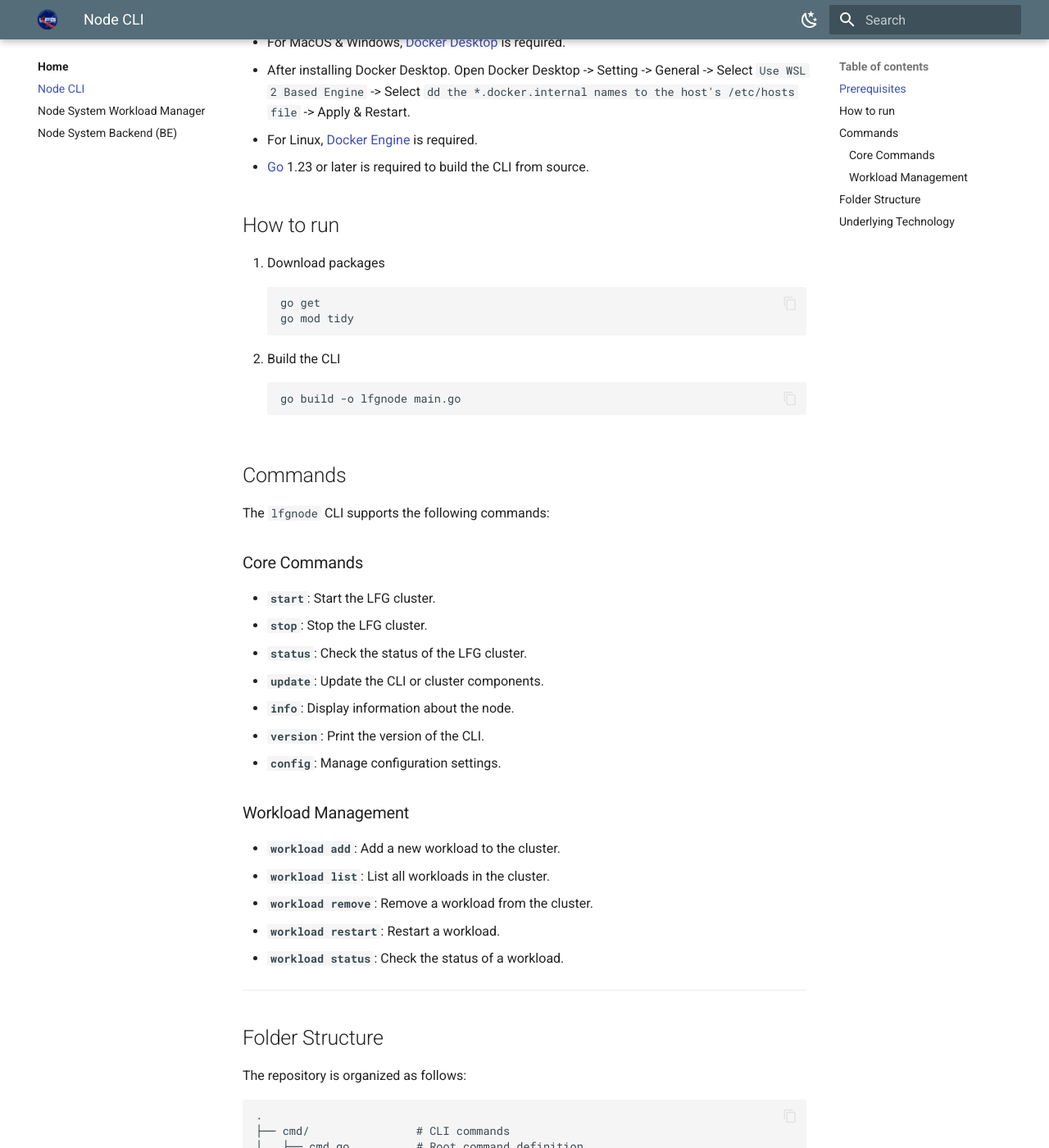
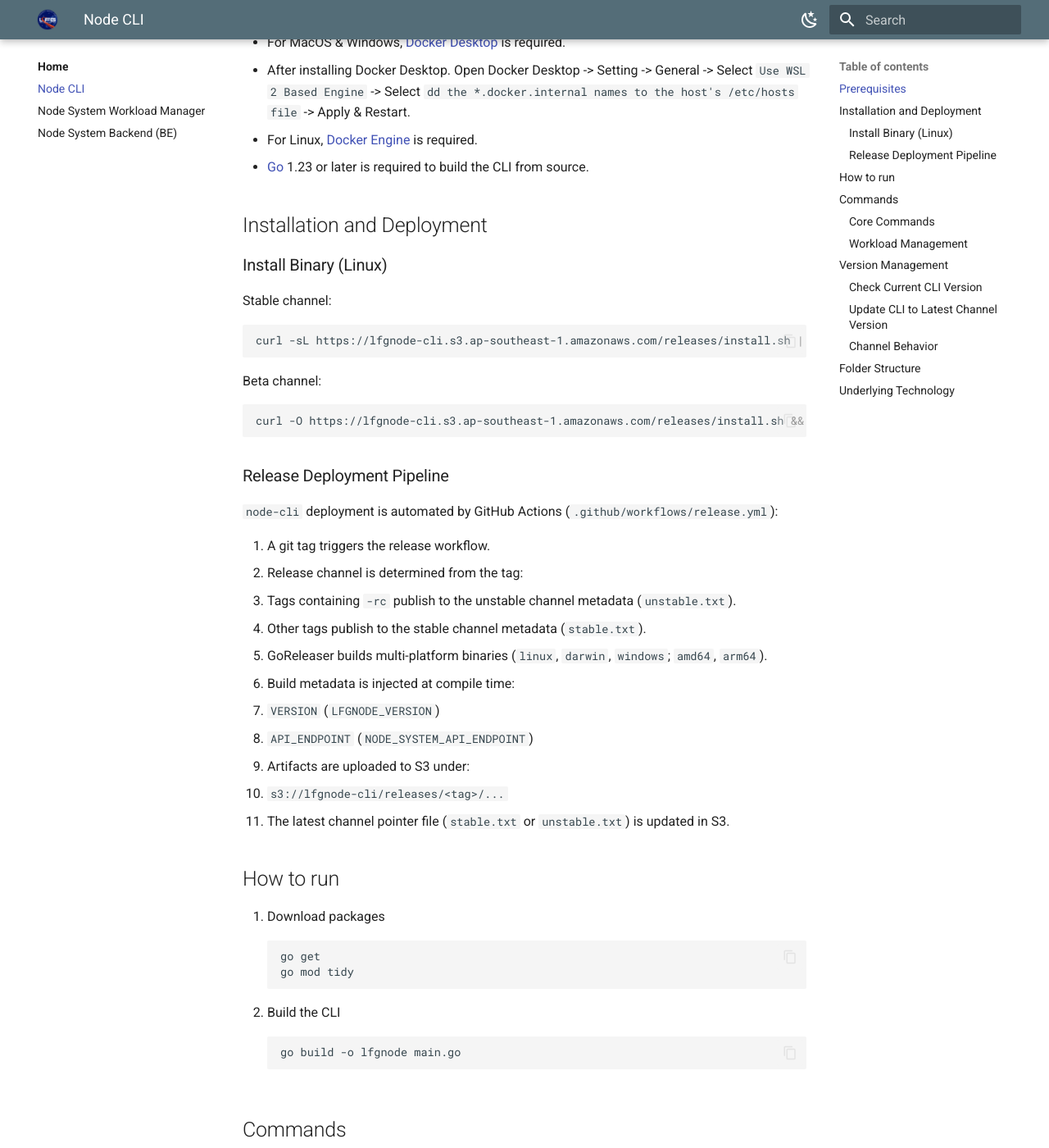
Before and after one commit to LFGInc/node-system-docs, an MkDocs documentation site: the page built from docs/node-cli.md, in a window 1280 px wide and 1400 px high, scrolled down 356 px. Shown: the whole window at 82% size. Built offline with MkDocs 1.6.1 and Material for MkDocs 9.7.7, drawn with Linux system fonts in a browser that asks for light colours; some of the changed text lies outside the part shown.

Commit message:
docs: add CLI deployment and version management guide

````diff
--- a/docs/node-cli.md
+++ b/docs/node-cli.md
@@ -8,6 +8,38 @@
   - After installing Docker Desktop. Open Docker Desktop -> Setting -> General -> Select `Use WSL 2 Based Engine` -> Select `dd the *.docker.internal names to the host's /etc/hosts file` -> Apply & Restart.
 - For Linux, [Docker Engine](https://docs.docker.com/engine/install/) is required.
 - [Go](https://go.dev/doc/install) 1.23 or later is required to build the CLI from source.
+
+## Installation and Deployment
+
+### Install Binary (Linux)
+
+Stable channel:
+
+```bash
+curl -sL https://lfgnode-cli.s3.ap-southeast-1.amazonaws.com/releases/install.sh | bash
+```
+
+Beta channel:
+
+```bash
+curl -O https://lfgnode-cli.s3.ap-southeast-1.amazonaws.com/releases/install.sh && bash install.sh -c beta
+```
+
+### Release Deployment Pipeline
+
+`node-cli` deployment is automated by GitHub Actions (`.github/workflows/release.yml`):
+
+1. A git tag triggers the release workflow.
+2. Release channel is determined from the tag:
+   - Tags containing `-rc` publish to the unstable channel metadata (`unstable.txt`).
+   - Other tags publish to the stable channel metadata (`stable.txt`).
+3. GoReleaser builds multi-platform binaries (`linux`, `darwin`, `windows`; `amd64`, `arm64`).
+4. Build metadata is injected at compile time:
+   - `VERSION` (`LFGNODE_VERSION`)
+   - `API_ENDPOINT` (`NODE_SYSTEM_API_ENDPOINT`)
+5. Artifacts are uploaded to S3 under:
+   - `s3://lfgnode-cli/releases/<tag>/...`
+6. The latest channel pointer file (`stable.txt` or `unstable.txt`) is updated in S3.
 
 ## How to run
 
@@ -42,6 +74,32 @@
 - **`workload status`**: Check the status of a workload.
 
 ---
+
+## Version Management
+
+### Check Current CLI Version
+
+```bash
+lfgnode version
+```
+
+### Update CLI to Latest Channel Version
+
+```bash
+lfgnode update
+```
+
+`lfgnode update`:
+
+- Resolves latest version from `https://lfgnode-cli.s3.ap-southeast-1.amazonaws.com/releases/<channel-file>`.
+- Downloads the matching binary archive for the current OS/architecture.
+- Replaces the installed `lfgnode` binary.
+- Stops the running cluster before update and starts it again after update.
+
+### Channel Behavior
+
+- Production builds use `stable.txt`.
+- Development and release-candidate (`-rc`) builds use `unstable.txt`.
 
 ## Folder Structure
 
````
